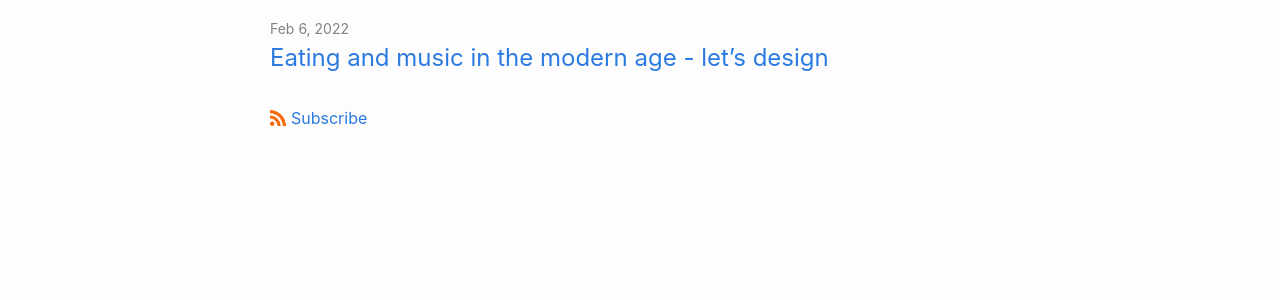
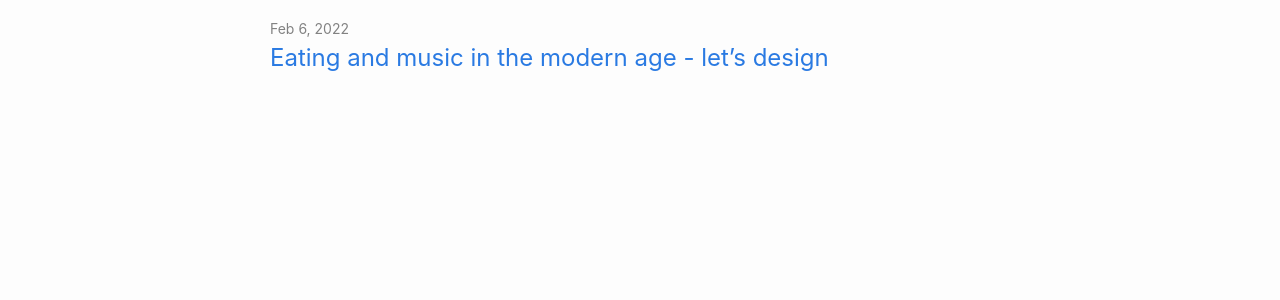
Before and after one commit to dtosca/media-theory, a Jekyll site: the page built from index.md, in a window 1280 px wide. Shown: the part 133-433 px from the top of the page. Built offline with Jekyll 4.4.1, drawn with Linux system fonts in a browser that asks for light colours.

Commit message:
first post

```diff
--- a/_layouts/home.html
+++ b/_layouts/home.html
@@ -28,7 +28,7 @@ layout: default
       {%- endfor -%}
     </ul>
 
-    <p class="feed-subscribe"><svg class="svg-icon orange"><use xlink:href="{{ '/assets/minima-social-icons.svg#rss' | relative_url }}"></use></svg><a href="{{ "/feed.xml" | relative_url }}">Subscribe</a></p>
+    <!--<p class="feed-subscribe"><svg class="svg-icon orange"><use xlink:href="{{ '/assets/minima-social-icons.svg#rss' | relative_url }}"></use></svg><a href="{{ "/feed.xml" | relative_url }}">Subscribe</a></p>00-->
   {%- endif -%}
 
 </div>
```
